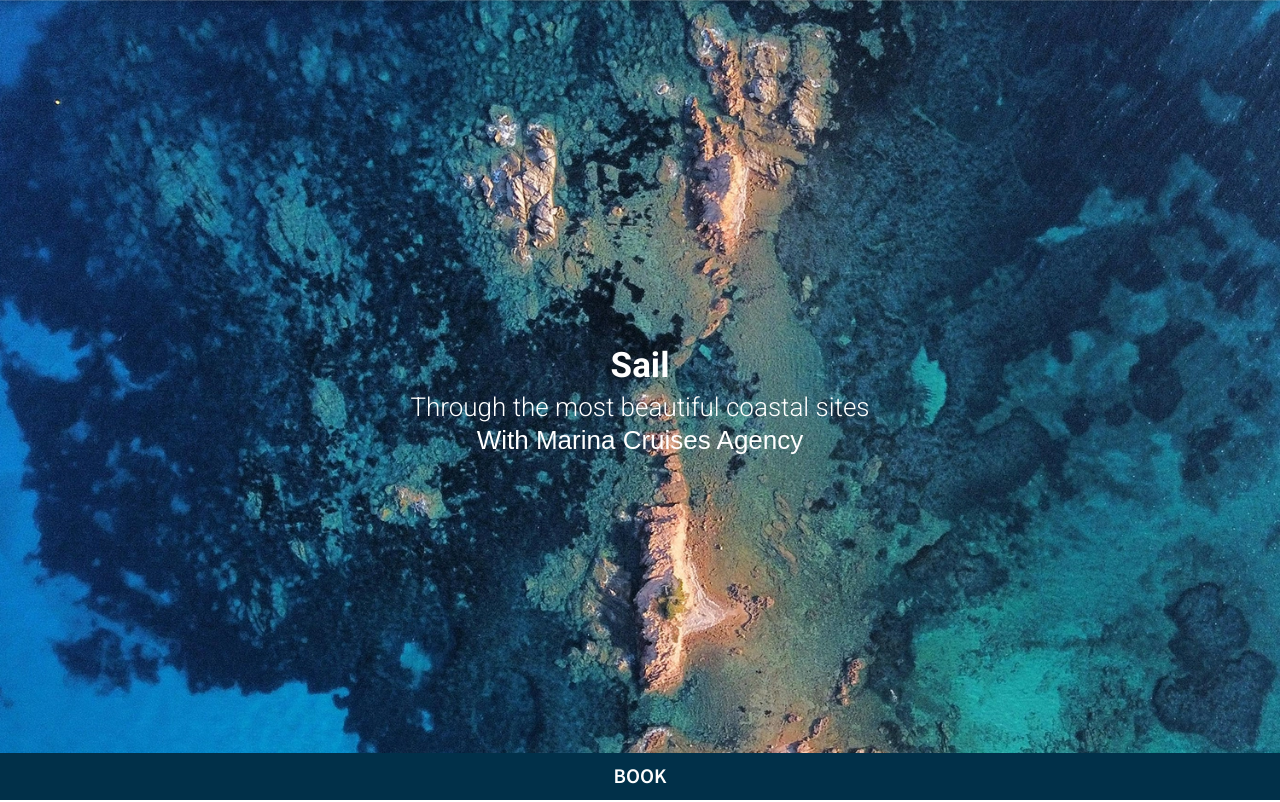
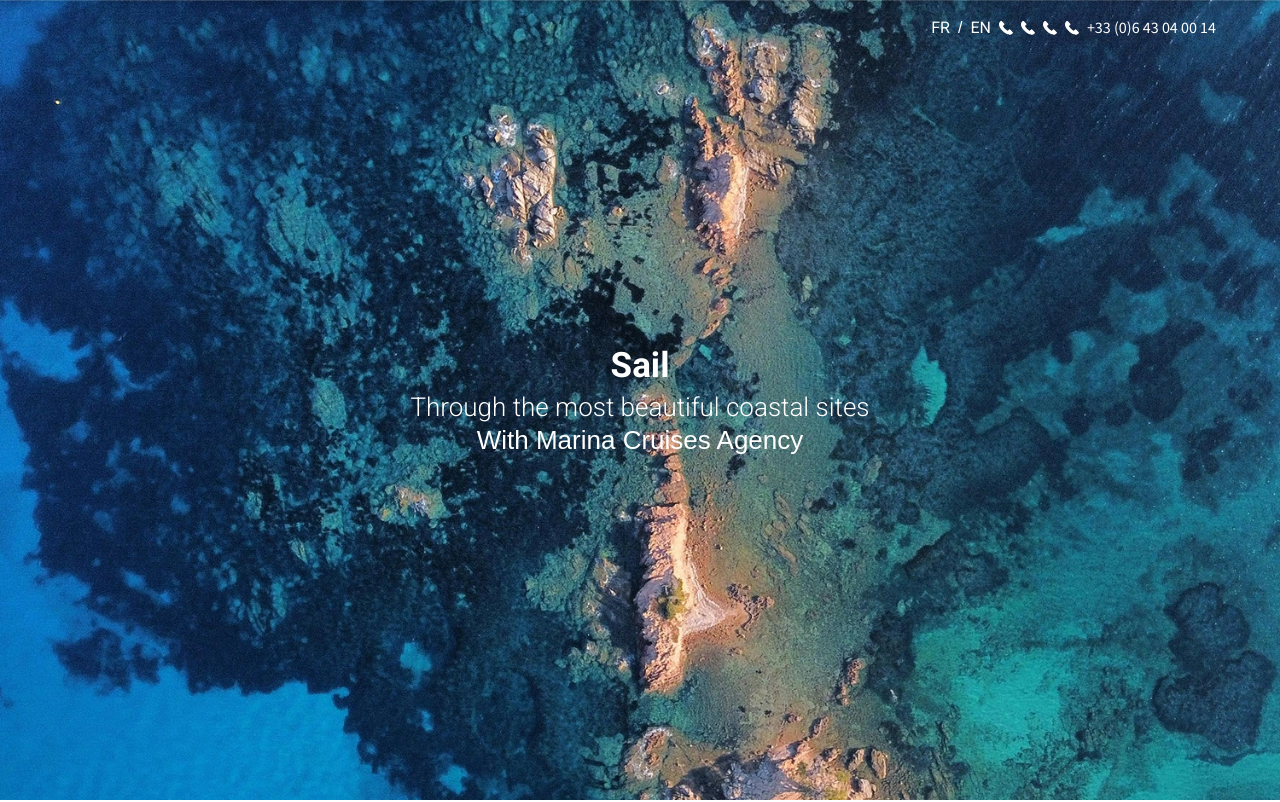
Before and after one commit to MisterPingouin/agula, a Next.js app in the folder frontend/: page /en/ in a window 1280 px wide. Shown: the top 802 px of the page. Built offline with nearby package versions, Linux system fonts and the light colour scheme; a web font is replaced by a local one.

Commit message:
fix switch language button

```diff
--- a/frontend/src/app/[locale]/components/Header/MobileMenu.js
+++ b/frontend/src/app/[locale]/components/Header/MobileMenu.js
@@ -8,10 +8,9 @@ import { useI18n, useScopedI18n  } from "./../../../locales/I18nContext";
 const MobileMenu = ({ onClose }) => {
   const { locale, setLocale } = useI18n();
 
-  const toggleLanguage = () => {
-    const newLocale = locale === "fr" ? "en" : "fr";
-    setLocale(newLocale);
-    localStorage.setItem("locale", newLocale);
+  const changeLanguage = (lang) => {
+    setLocale(lang);
+    localStorage.setItem("locale", lang);
   };
 
     const t = useScopedI18n("header");
@@ -45,13 +44,25 @@ const MobileMenu = ({ onClose }) => {
 
 
       {/* Bouton de changement de langue */}
+      <div className="flex items-center p-3 mt-6 text-20px gap-2 font-title font-bold text-green-3 self-start">
       <button
-        onClick={toggleLanguage}
-        className="text-20px p-3 mt-6 font-title font-bold text-green-3 self-start"
-      >
-        FR / EN
-      </button>
-
+          onClick={() => changeLanguage("fr")}
+          className={` ${
+            locale === "fr" ? "font-bold" : ""
+          }`}
+        >
+          FR
+        </button>
+        <p className="">/</p>
+        <button
+          onClick={() => changeLanguage("en")}
+          className={`${
+            locale === "en" ? "" : "font-bold"
+          }`}
+        >
+          EN
+        </button>
+        </div>
       {/* Section des réseaux sociaux */}
       <div className="flex flex-col px-4 mt-auto">
         <div className="flex flex-col space-y-1">
--- a/frontend/src/app/[locale]/sections/HomeSection.js
+++ b/frontend/src/app/[locale]/sections/HomeSection.js
@@ -2,10 +2,18 @@
 
 import React from "react";
 import Image from "next/image";
-import { useScopedI18n } from "./../../locales/I18nContext";
+import { useI18n, useScopedI18n } from "./../../locales/I18nContext";
+
 
 const HomeSection = () => {
+  const { locale, setLocale } = useI18n();
+
   const t = useScopedI18n("home");
+
+  const changeLanguage = (lang) => {
+    setLocale(lang);
+    localStorage.setItem("locale", lang);
+  };
 
   return (
     <section className="relative h-screen w-full">
@@ -16,6 +24,38 @@ const HomeSection = () => {
         className="object-cover object-center"
         priority
       />
+      <div className="relative z-50 hidden md:flex items-center gap-2 px-16 pt-4 justify-self-end text-white">
+      <button
+          onClick={() => changeLanguage("fr")}
+          className={`text-15px font-medium font-title ${
+            locale === "fr" ? "font-bold" : "font-bold"
+          }`}
+        >
+          FR
+        </button>
+        <p>/</p>
+        <button
+          onClick={() => changeLanguage("en")}
+          className={`text-15px font-medium font-title ${
+            locale === "en" ? "font-bold" : "font-bold"
+          }`}
+        >
+          EN
+        </button>
+                      <a href="#">
+                        <Image src="/images/whitephone.svg" alt="Phone" width={14} height={14} />
+                      </a>
+                      <a href="#">
+                        <Image src="/images/whitephone.svg" alt="Phone" width={14} height={14} />
+                      </a>
+                      <a href="#">
+                        <Image src="/images/whitephone.svg" alt="Phone" width={14} height={14} />
+                      </a>
+                      <a href="#">
+                        <Image src="/images/whitephone.svg" alt="Phone" width={14} height={14} />
+                      </a>
+                      <p className="font-content text-15px font-medium">+33 (0)6 43 04 00 14</p>
+      </div>
       <div className="absolute inset-0 flex flex-col items-center justify-center text-center text-white">
         <h1 className="text-35px font-bold font-title">{t("title")}</h1>
         <p className="text-26px mx-4 font-light font-title leading-28px">
@@ -25,7 +65,7 @@ const HomeSection = () => {
           {t("agency")}
         </p>
       </div>
-      <button className="absolute bottom-0 inset-x-0 w-full mt-8 py-2 px-6 bg-blue-3 text-white font-content text-20px font-semibold">
+      <button className="absolute bottom-0 inset-x-0 w-full mt-8 py-2 px-6 bg-blue-3 text-white font-content text-20px font-semibold md:hidden">
         {t("book_button")}
       </button>
     </section>
```
Also changed, not shown: frontend/public/images/whitefb.svg (added), frontend/public/images/whitephone.svg (added).
